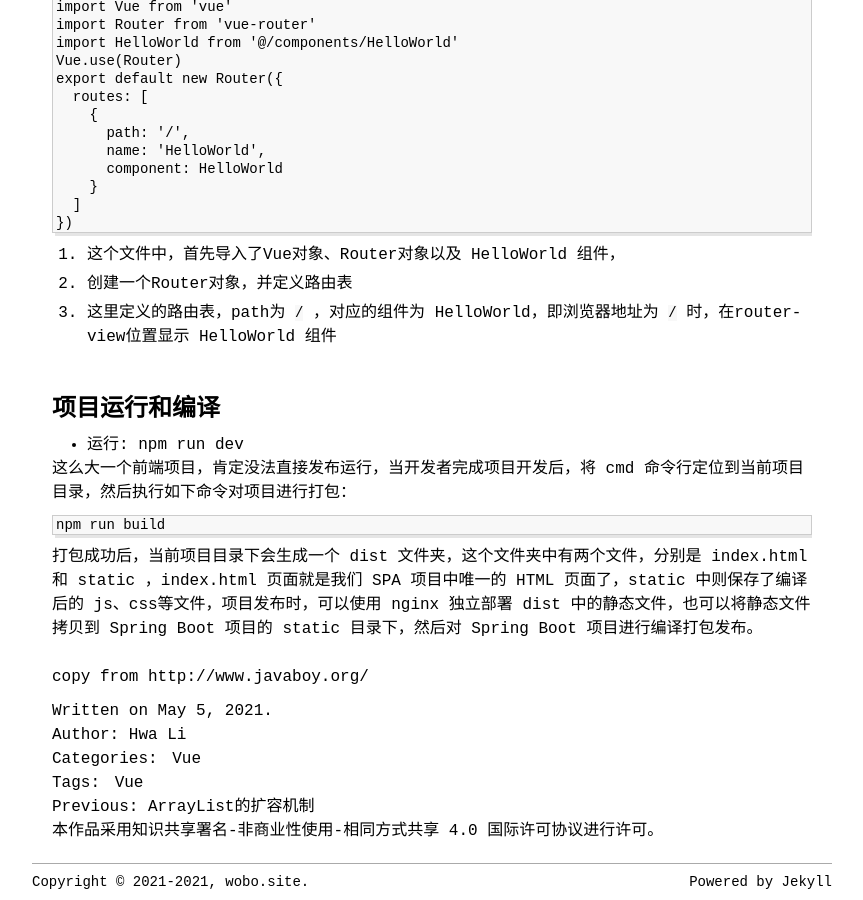
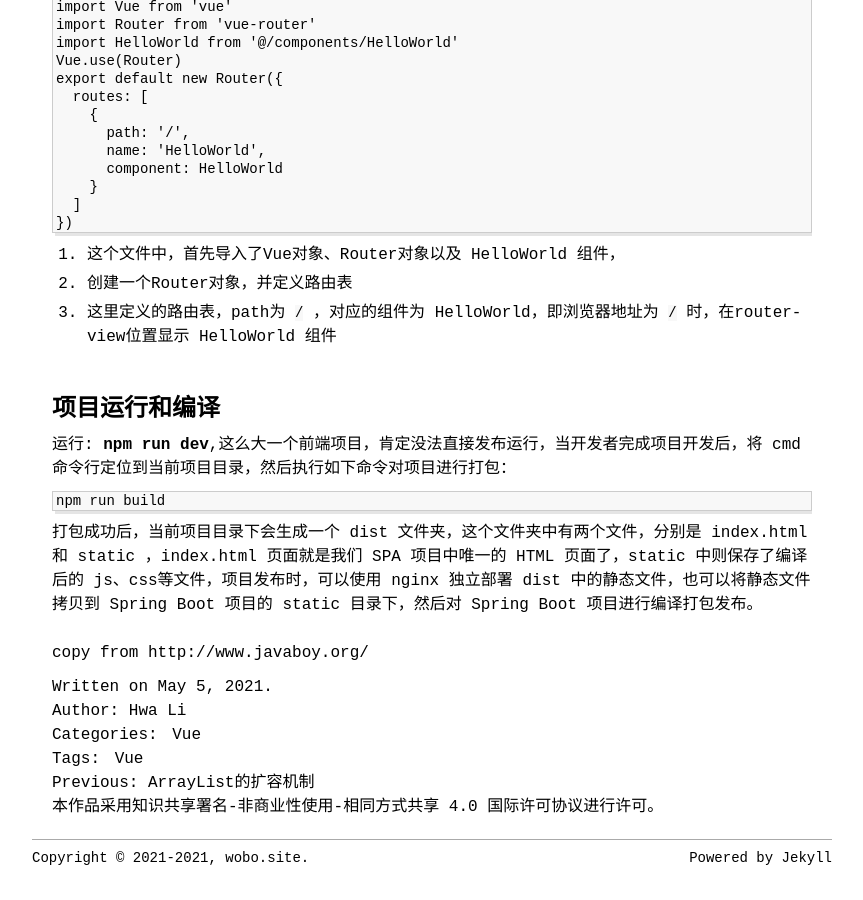
Before and after one commit to hualiy/hualiy.github.io, a Jekyll site: the page built from _posts/vue/2021-5-5-vue-environment-intall-and-project-structure-instruction.md, in a window 1280 px wide and 900 px high, scrolled down 2712 px. Shown: the whole window, without its empty margins (208-1071 px from the left). Built offline with Jekyll 4.4.1, drawn with Linux system fonts in a browser that asks for light colours; comment, search, counter and statistics services are not loaded; after the commit the page ends 3588 px from its top, so only the background shows below that.

````diff
--- a/_posts/vue/2021-5-5-vue-environment-intall-and-project-structure-instruction.md
+++ b/_posts/vue/2021-5-5-vue-environment-intall-and-project-structure-instruction.md
@@ -172,9 +172,7 @@ export default new Router({
    <br/>
 
 # 项目运行和编译
- - 运行: npm run dev
-
-这么大一个前端项目，肯定没法直接发布运行，当开发者完成项目开发后，将 cmd 命令行定位到当前项目目录，然后执行如下命令对项目进行打包：
+运行: **npm run dev**,这么大一个前端项目，肯定没法直接发布运行，当开发者完成项目开发后，将 cmd 命令行定位到当前项目目录，然后执行如下命令对项目进行打包：
 
 ```
 npm run build
````
